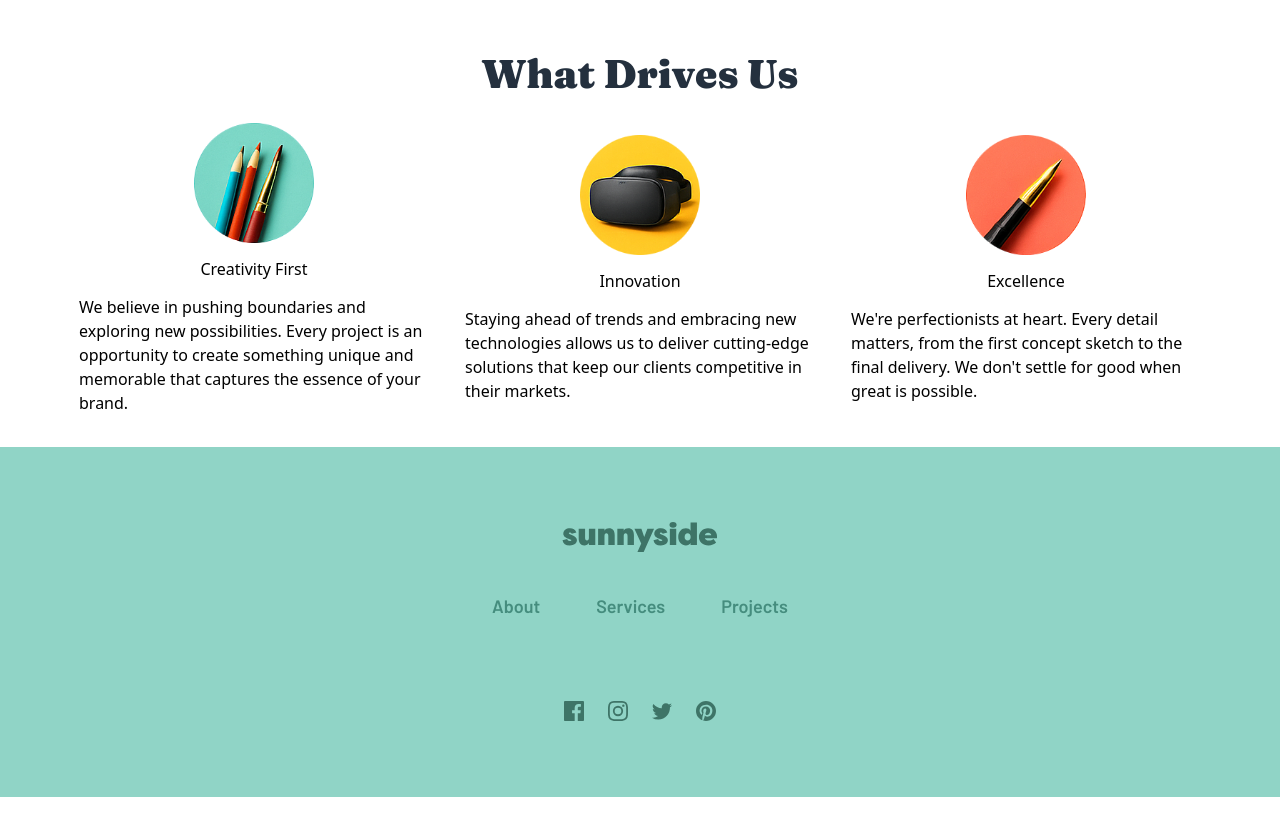
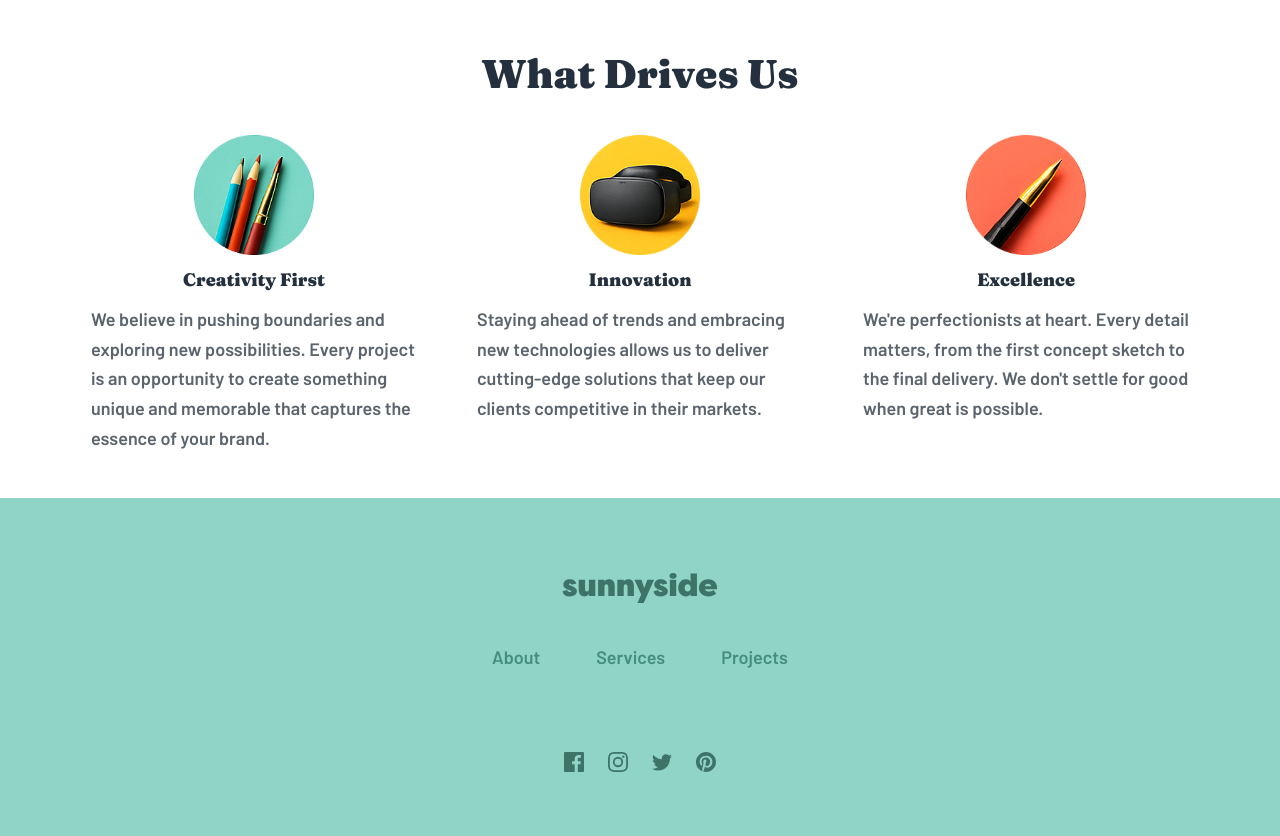
Before and after one commit to JakubM-I/agency-landing-page, a React (Vite) app: page /sunnyside/about in a window 1280 px wide. Shown: the part 1040-1876 px from the top of the page. Before the commit the page ends 1837 px from the top, so only its background shows below. Built offline with nearby package versions, Linux system fonts and the light colour scheme.

Commit message:
Styling values component

```diff
--- a/src/components/Testimonials/index.tsx
+++ b/src/components/Testimonials/index.tsx
@@ -8,7 +8,6 @@ interface ClientsProps {
     testimonial: string;
     photo: string;
 }
-
 
 const Testimonials: React.FC = () => {
 
--- a/src/features/about/Values/index.tsx
+++ b/src/features/about/Values/index.tsx
@@ -29,15 +29,15 @@ const values = [
    return (
       <div className="py-8">
          <SectionTitle title="What Drives Us" />
-         <div className="flex gap-9 flex-nowrap justify-center items-center">
+         <div className="flex flex-col md:flex-row gap-9 flex-nowrap justify-center items-start">
             {values.map((value) => (
-            <div key={value.id} className="flex flex-col items-center justify-start gap-3.5 flex-[0_1_350px]">
+            <div key={value.id} className="flex flex-col items-center justify-start gap-3.5 md:flex-[0_1_350px] p-3">
                <picture className="w-30">
                   <source srcSet={value.graphic} />
                   <img src={value.graphic} alt="" />
                </picture>
-               <h3>{value.title} </h3>
-               <p>{value.description}</p>
+               <h3 className="text-preset-7 text-grey-950">{value.title} </h3>
+               <p className="text-preset-10 text-grey-600">{value.description}</p>
             </div>
             ))}
          </div>
```
